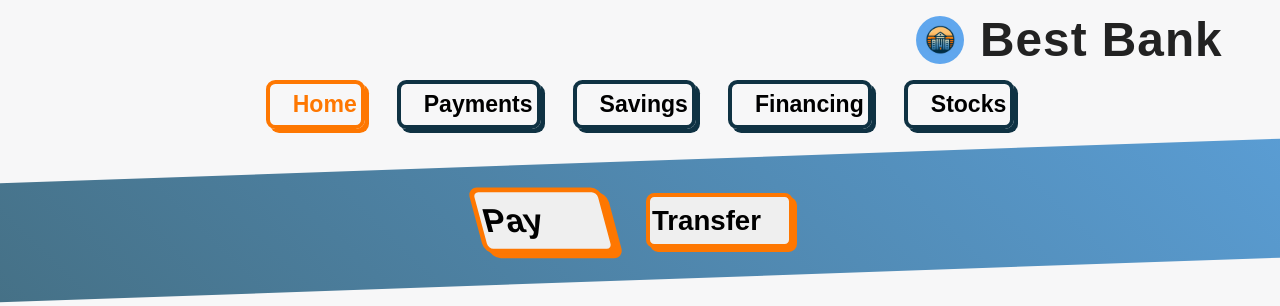
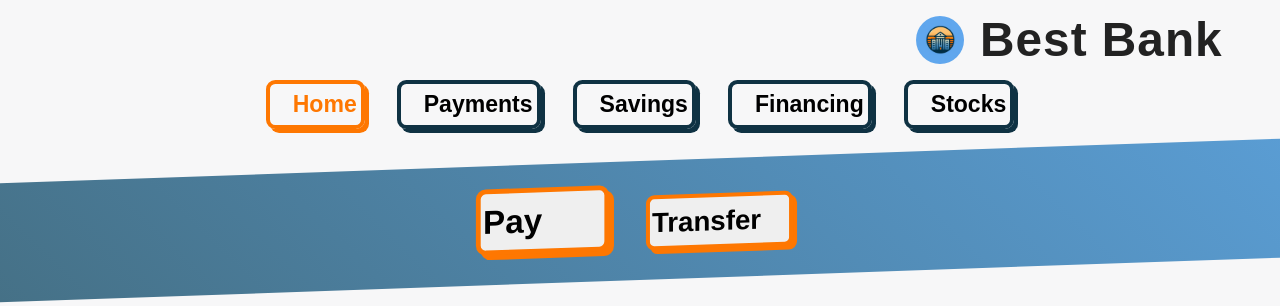
Before and after one commit to jcgoodwin86/bestbank-react-v1, a React (Vite) app: page / in a window 1280 px wide. In both pictures the pointer is over the button "Pay". Shown: the top 306 px of the page. Built offline with nearby package versions, Linux system fonts and the light colour scheme; a web font is replaced by a local one.

Commit message:
Adjust button hover effects

```diff
--- a/src/components/button/Button.module.css
+++ b/src/components/button/Button.module.css
@@ -12,8 +12,9 @@
   line-height: 1;
   text-align: start;
   transition: 300ms ease-in-out;
+  transform: skew(-2deg) rotate(-2deg);
 }
 
 .button:hover {
-  transform: scale(1.2) skew(15deg);
+  transform: scale(1.2) skew(-2deg) rotate(-2deg);
 }
--- a/src/components/header/Header.module.css
+++ b/src/components/header/Header.module.css
@@ -51,7 +51,7 @@
 }
 
 .buttonLikeLink:hover {
-  transform: scale(1.2) skew(-15deg);
+  transform: scale(1.2) skew(-2deg) rotate(-2deg);
 }
 
 .activeButton {
```
